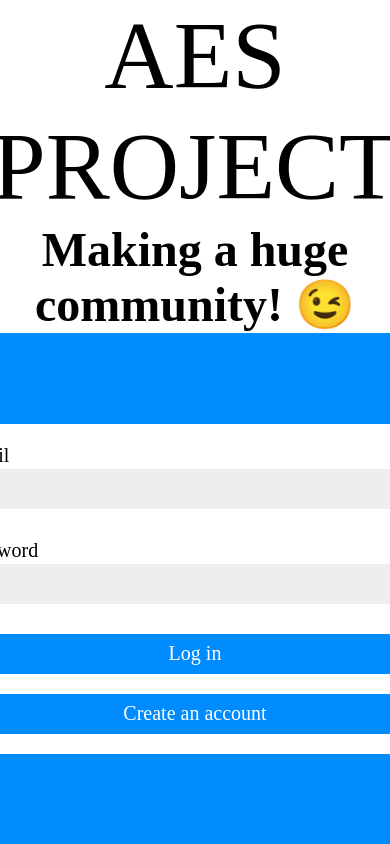
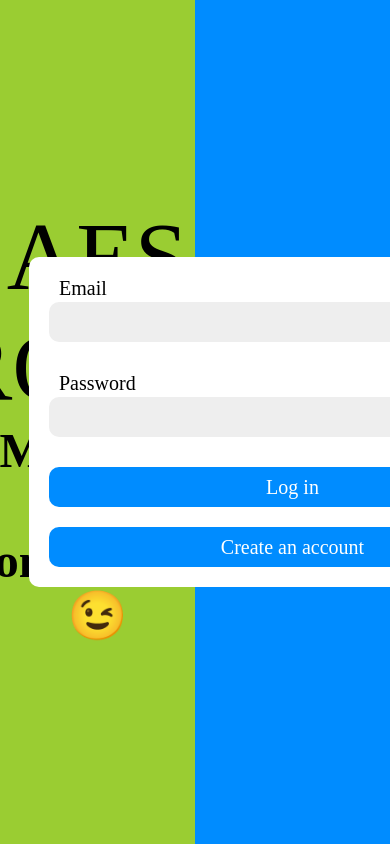
Before and after one commit to SergiGTAr/AESProject, a PHP site: page / in a window 390 px wide; the page is wider, and only the part inside the window is pictured. Run offline with PHP 8.4, Linux system fonts and the light colour scheme.

Commit message:
Desenvolupament Disseny SASS a index.php

```diff
--- a/styles/css/index.css
+++ b/styles/css/index.css
@@ -112,18 +112,7 @@
 }
 
 @media screen and (max-width: 1200px) {
-  body .container {
-    width: 100vw;
-    height: 100vh;
-    flex-direction: column;
-  }
-  body .container .brandContainer {
-    width: 100%;
-    height: 450px;
-  }
-  body .container .logContainer {
-    width: 100%;
-    height: 85%;
-    min-height: 350px;
+  main {
+    background: yellowgreen;
   }
 }
--- a/styles/sass/index.sass
+++ b/styles/sass/index.sass
@@ -78,15 +78,5 @@
           font-size: 20px
 
 @media screen and (max-width: 1200px)
-  body
-    .container
-      width: 100vw
-      height: 100vh
-      flex-direction: column
-      .brandContainer
-        width: 100%
-        height: 450px
-      .logContainer
-        width: 100%
-        height: 85%
-        min-height: 350px
+  main
+    background: yellowgreen
```
